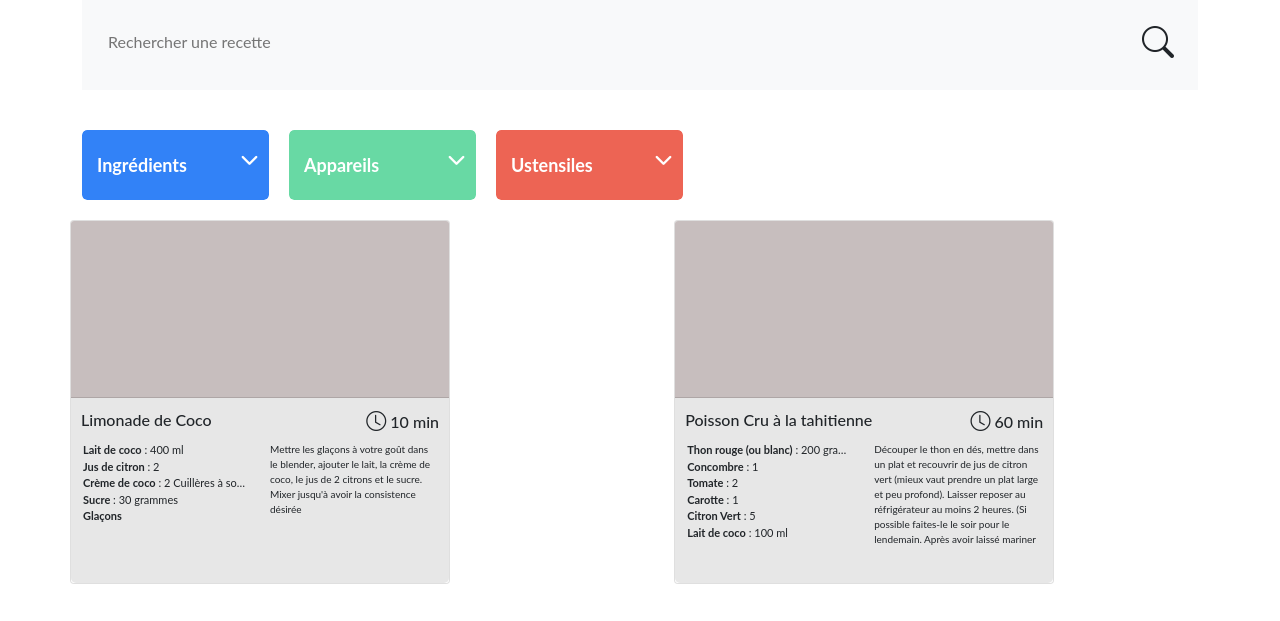
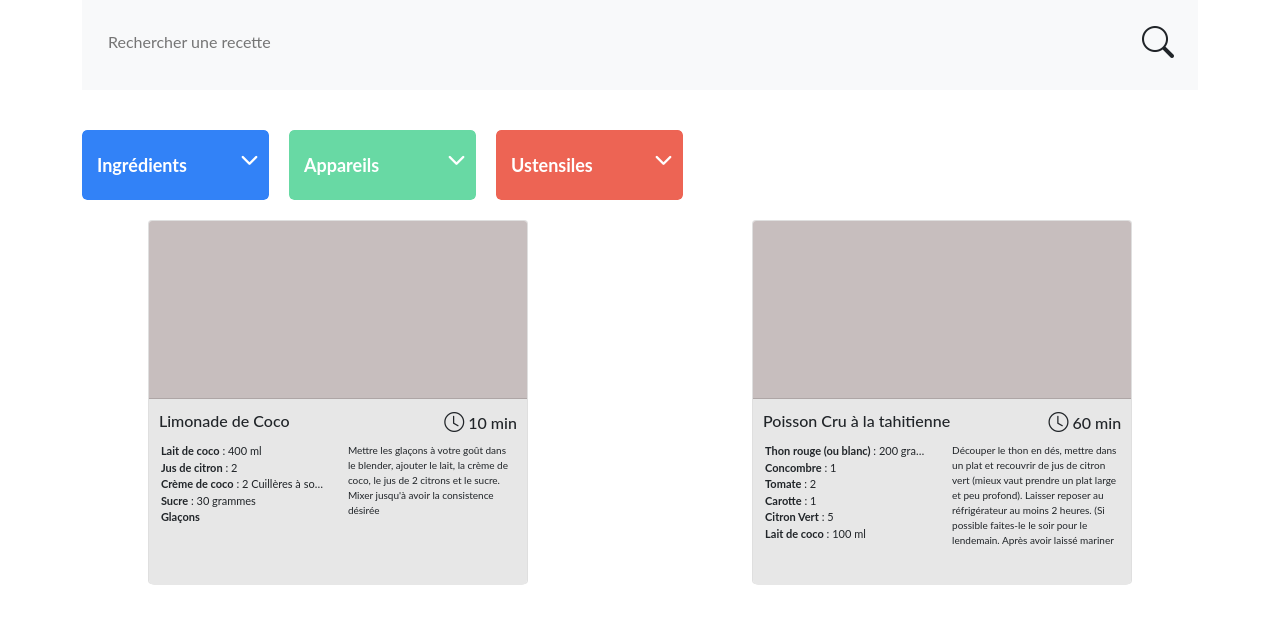
Before and after one commit to julienverley/lesPetitsPlats, a website with bundled scripts: page index.html in a window 1280 px wide. Shown: the part 152-773 px from the top of the page. Built offline with nearby package versions, Linux system fonts and the light colour scheme; files whose address does not match are found by name.

Commit message:
maj hebdo

```diff
--- a/sass/layout/_cards.scss
+++ b/sass/layout/_cards.scss
@@ -21,7 +21,6 @@
  */
  padding: 0;
 
-
  display: grid;
  grid-template-columns: repeat(3, 1fr);
  gap: 40px 6%;
@@ -33,16 +32,18 @@
  @media screen and (max-width: 1400px) {
      grid-template-columns: repeat(2, 1fr)
  }
- @media screen and (max-width: 768px) {
+ @media screen and (max-width: 1000px) {
      grid-template-columns: repeat(1, 1fr)
  }
+
 }
 .card {
     width: 380px;
     height: 364px;
     /* margin: 25px; */
     justify-content: space-between;
-
+    display: block;
+    margin: 0 auto;
 }
 .card-header {
     height: 178px;
```
Also changed, not shown: scripts/factories/search.js (+0 -12 lines), css/main.css.
